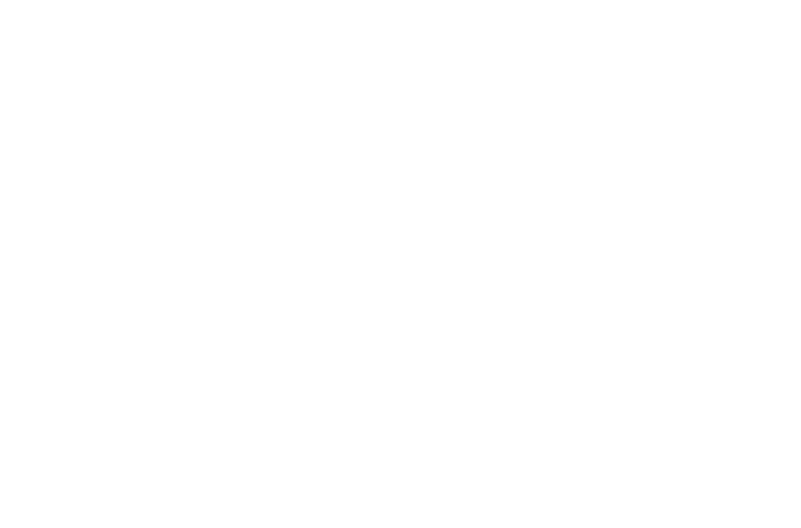
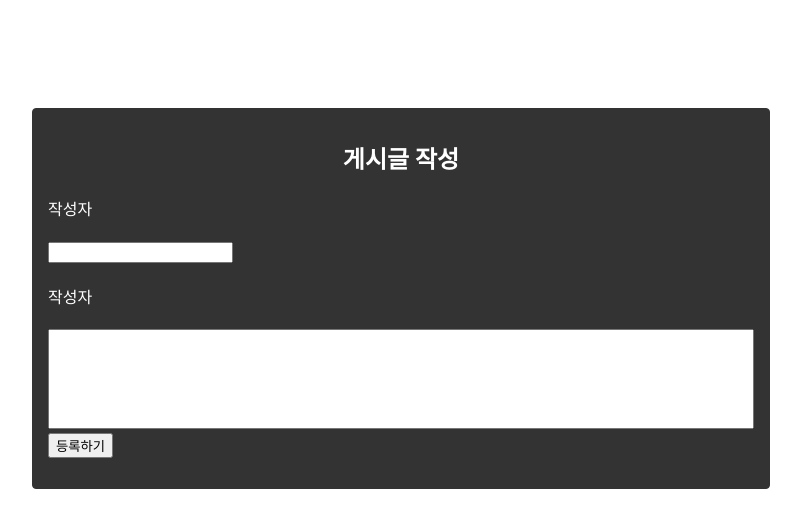
Before and after one commit to collabo-cw/simple_board_frontend, a Next.js app in the folder class/: page /boards/new in a window 1280 px wide. Shown: the top 528 px of the page, without its empty margins (239-1040 px from the left). Built offline with nearby package versions, Linux system fonts and the light colour scheme.

Commit message:
게시글 작성 수정

```diff
--- a/class/pages/boards/new/index.js
+++ b/class/pages/boards/new/index.js
@@ -1,13 +1,24 @@
 import axios from "axios";
 import { useState } from "react";
-import {Container,Wrapper,WrapLogin} from '../../../styles/new.styles';
+import {Container,Wrapper,WrapLogin,Title,H4, Textarea} from '../../../styles/new.styles';
 export default function BoardNewPage() {
 
 
 
     return(
         <Container>
-
+            <Wrapper>
+                <WrapLogin>
+                    <Title>게시글 작성</Title>
+                    <div>
+                        <H4>작성자</H4>
+                        <input type="text" />
+                        <H4>작성자</H4>
+                        <Textarea type="text" />
+                    </div>
+                    <button>등록하기</button>
+                </WrapLogin>
+            </Wrapper>
         </Container>
     )
 }
--- /dev/null
+++ b/class/pages/test/new/index.js
@@ -0,0 +1,7 @@
+import BoardComponent from '../../../src/components/units/board/component';
+
+
+export default function BoardNewPage(){
+    return <BoardComponent isEdit={false} />
+
+}
--- a/class/styles/membership.styles.js
+++ b/class/styles/membership.styles.js
@@ -29,6 +29,7 @@
   border-radius: 4px;
   border: 1px solid #333;
   background: #333;
+  ox-shadow: 0px 0px 10px #333;
 `;
 
 export const Iddiv = styled.div`
--- a/class/styles/new.styles.js
+++ b/class/styles/new.styles.js
@@ -18,4 +18,30 @@
 export const Title = styled.h1`
     font-size: 24px;
     text-align: center;
+    color:#fff;
 `;
+
+export const WrapLogin = styled.div`
+  width: 100%;
+  box-sizing: border-box;
+  margin: 100px 15px 0 15px;
+  padding: 15px 15px 30px;
+  border-radius: 4px;
+  border: 1px solid #333;
+  background: #333;
+  ox-shadow: 0px 0px 10px #333;
+`;
+
+export const H4 = styled.h4`
+    font-size: 16px;
+    color:#fff;
+    font-weight:500;
+`;
+
+export const Textarea = styled.textarea`
+    width:100%;
+    min-height: 100px;
+    resize: none;
+    box-sizing: border-box;
+    padding:10px;
+`
```
Also changed, not shown: class/pages/test/edit/index.js (added, +6 -0 lines), class/src/components/units/board/component/index.js (added, +12 -0 lines).
